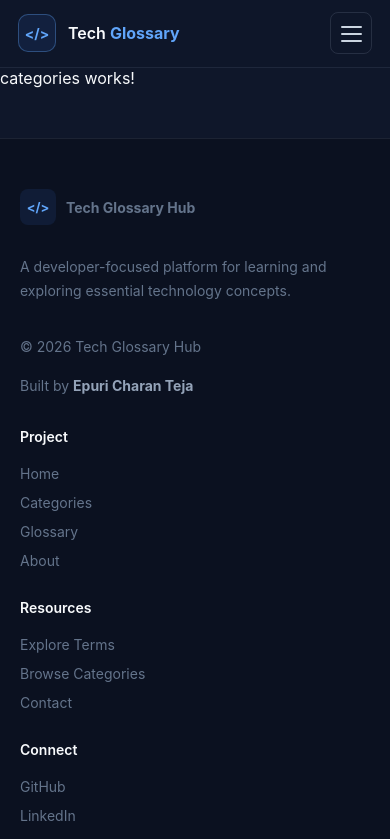
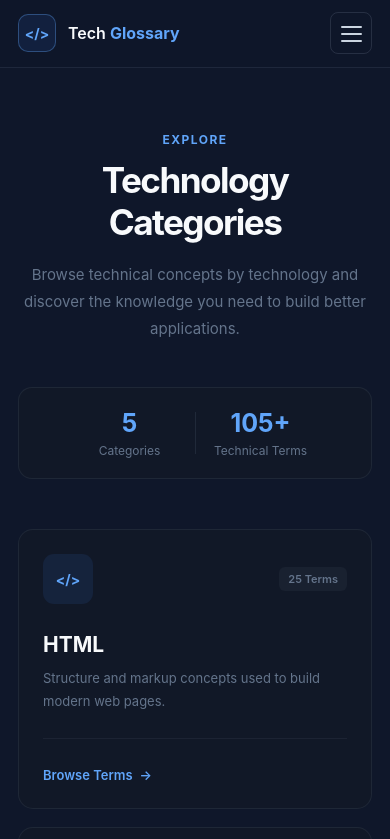
Before and after one commit to charanepuri/tech-glossary-hub-angular, an Angular app: page /categories in a window 390 px wide. Shown: the top 839 px of the page. Built offline with nearby package versions, Linux system fonts and the light colour scheme.

Commit message:
feat: build responsive categories page

```diff
--- a/src/app/pages/categories/categories.css
+++ b/src/app/pages/categories/categories.css
@@ -0,0 +1,387 @@
+:host {
+  display: block;
+}
+
+.categories-page {
+  max-width: 1200px;
+
+  margin: 0 auto;
+
+  padding: 80px 24px 40px;
+}
+
+/* =========================
+   Page Header
+========================= */
+
+.page-header {
+  max-width: 700px;
+
+  margin: 0 auto 45px;
+
+  text-align: center;
+}
+
+.page-label {
+  display: inline-block;
+
+  margin-bottom: 12px;
+
+  color: #60a5fa;
+
+  font-size: 12px;
+  font-weight: 700;
+
+  text-transform: uppercase;
+
+  letter-spacing: 0.12em;
+}
+
+.page-header h1 {
+  margin: 0;
+
+  color: #f8fafc;
+
+  font-size: clamp(2.2rem, 5vw, 3.5rem);
+
+  font-weight: 750;
+
+  letter-spacing: -0.045em;
+}
+
+.page-header p {
+  margin: 18px auto 0;
+
+  color: #64748b;
+
+  font-size: 15px;
+
+  line-height: 1.8;
+}
+
+
+/* =========================
+   Summary
+========================= */
+
+.summary-card {
+  max-width: 550px;
+
+  margin: 0 auto 50px;
+
+  padding: 24px;
+
+  display: flex;
+  align-items: center;
+  justify-content: center;
+
+  border: 1px solid rgba(148, 163, 184, 0.1);
+
+  border-radius: 14px;
+
+  background: #111827;
+}
+
+.summary-item {
+  min-width: 170px;
+
+  display: flex;
+  flex-direction: column;
+
+  align-items: center;
+
+  gap: 5px;
+}
+
+.summary-item strong {
+  color: #60a5fa;
+
+  font-size: 25px;
+}
+
+.summary-item span {
+  color: #64748b;
+
+  font-size: 12px;
+}
+
+.summary-divider {
+  width: 1px;
+  height: 42px;
+
+  background: rgba(148, 163, 184, 0.12);
+}
+
+
+/* =========================
+   Category Grid
+========================= */
+
+.category-grid {
+  display: grid;
+
+  grid-template-columns: repeat(3, 1fr);
+
+  gap: 18px;
+}
+
+.category-card {
+  min-height: 280px;
+
+  padding: 24px;
+
+  display: flex;
+  flex-direction: column;
+
+  border: 1px solid rgba(148, 163, 184, 0.1);
+
+  border-radius: 15px;
+
+  background: #111827;
+
+  transition:
+    transform 0.3s ease,
+    border-color 0.3s ease,
+    background 0.3s ease;
+}
+
+.category-card:hover {
+  transform: translateY(-5px);
+
+  border-color: rgba(96, 165, 250, 0.3);
+
+  background: #172033;
+}
+
+
+/* Card Header */
+
+.card-header {
+  display: flex;
+
+  align-items: center;
+  justify-content: space-between;
+
+  gap: 15px;
+}
+
+.category-icon {
+  width: 50px;
+  height: 50px;
+
+  display: flex;
+  align-items: center;
+  justify-content: center;
+
+  border-radius: 11px;
+
+  background: rgba(59, 130, 246, 0.1);
+
+  color: #60a5fa;
+
+  font-size: 14px;
+  font-weight: 700;
+}
+
+.term-count {
+  padding: 5px 9px;
+
+  border-radius: 6px;
+
+  background: rgba(148, 163, 184, 0.06);
+
+  color: #64748b;
+
+  font-size: 11px;
+  font-weight: 600;
+}
+
+
+/* Card Content */
+
+.card-content {
+  flex: 1;
+
+  padding-top: 28px;
+}
+
+.card-content h2 {
+  margin: 0 0 10px;
+
+  color: #f8fafc;
+
+  font-size: 21px;
+}
+
+.card-content p {
+  margin: 0;
+
+  color: #64748b;
+
+  font-size: 13px;
+
+  line-height: 1.75;
+}
+
+
+/* Card Footer */
+
+.card-footer {
+  padding-top: 25px;
+
+  border-top: 1px solid rgba(148, 163, 184, 0.08);
+}
+
+.browse-link {
+  display: inline-flex;
+
+  align-items: center;
+
+  gap: 7px;
+
+  color: #60a5fa;
+
+  font-size: 13px;
+  font-weight: 600;
+
+  transition: gap 0.25s ease;
+}
+
+.browse-link:hover {
+  gap: 11px;
+}
+
+
+/* =========================
+   CTA
+========================= */
+
+.categories-cta {
+  margin-top: 70px;
+
+  padding: 35px;
+
+  display: flex;
+
+  align-items: center;
+
+  justify-content: space-between;
+
+  gap: 30px;
+
+  border: 1px solid rgba(96, 165, 250, 0.12);
+
+  border-radius: 16px;
+
+  background:
+    radial-gradient(
+      circle at 10% 50%,
+      rgba(59, 130, 246, 0.08),
+      transparent 45%
+    ),
+    #111827;
+}
+
+.categories-cta h2 {
+  margin: 0;
+
+  color: #f8fafc;
+
+  font-size: 21px;
+}
+
+.categories-cta p {
+  max-width: 600px;
+
+  margin: 9px 0 0;
+
+  color: #64748b;
+
+  font-size: 13px;
+
+  line-height: 1.7;
+}
+
+.cta-button {
+  flex-shrink: 0;
+
+  display: inline-flex;
+
+  align-items: center;
+
+  gap: 8px;
+
+  padding: 12px 18px;
+
+  border-radius: 9px;
+
+  background: #3b82f6;
+
+  color: white;
+
+  font-size: 13px;
+  font-weight: 600;
+
+  transition:
+    background 0.25s ease,
+    transform 0.25s ease;
+}
+
+.cta-button:hover {
+  background: #2563eb;
+
+  transform: translateY(-2px);
+}
+
+
+/* =========================
+   Responsive
+========================= */
+
+@media (max-width: 900px) {
+
+  .category-grid {
+    grid-template-columns: repeat(2, 1fr);
+  }
+
+}
+
+@media (max-width: 700px) {
+
+  .categories-page {
+    padding: 60px 18px 30px;
+  }
+
+  .categories-cta {
+    flex-direction: column;
+
+    align-items: flex-start;
+  }
+
+  .cta-button {
+    width: 100%;
+
+    justify-content: center;
+  }
+
+}
+
+@media (max-width: 550px) {
+
+  .category-grid {
+    grid-template-columns: 1fr;
+  }
+
+  .summary-card {
+    padding: 20px 10px;
+  }
+
+  .summary-item {
+    min-width: 130px;
+  }
+
+  .categories-cta {
+    padding: 28px 22px;
+  }
+
+}
--- a/src/app/pages/categories/categories.html
+++ b/src/app/pages/categories/categories.html
@@ -1 +1,139 @@
-<p>categories works!</p>
+<section class="categories-page">
+
+  <!-- Page Header -->
+  <div class="page-header">
+
+    <span class="page-label">
+      Explore
+    </span>
+
+    <h1>
+      Technology Categories
+    </h1>
+
+    <p>
+      Browse technical concepts by technology and discover
+      the knowledge you need to build better applications.
+    </p>
+
+  </div>
+
+
+  <!-- Category Summary -->
+  <div class="summary-card">
+
+    <div class="summary-item">
+
+      <strong>
+        {{ categories.length }}
+      </strong>
+
+      <span>
+        Categories
+      </span>
+
+    </div>
+
+    <div class="summary-divider"></div>
+
+    <div class="summary-item">
+
+      <strong>
+        {{ totalTerms() }}+
+      </strong>
+
+      <span>
+        Technical Terms
+      </span>
+
+    </div>
+
+  </div>
+
+
+  <!-- Categories -->
+  <div class="category-grid">
+
+    @for (
+      category of categories;
+      track category.id
+    ) {
+
+      <article class="category-card">
+
+        <div class="card-header">
+
+          <div class="category-icon">
+            {{ category.icon }}
+          </div>
+
+          <span class="term-count">
+            {{ category.termCount }} Terms
+          </span>
+
+        </div>
+
+
+        <div class="card-content">
+
+          <h2>
+            {{ category.name }}
+          </h2>
+
+          <p>
+            {{ category.description }}
+          </p>
+
+        </div>
+
+
+        <div class="card-footer">
+
+          <a
+            routerLink="/glossary"
+            class="browse-link"
+          >
+            Browse Terms
+            <span>→</span>
+          </a>
+
+        </div>
+
+      </article>
+
+    }
+
+  </div>
+
+
+  <!-- Bottom CTA -->
+  <section class="categories-cta">
+
+    <div>
+
+      <span class="page-label">
+        Keep Learning
+      </span>
+
+      <h2>
+        Can't find what you're looking for?
+      </h2>
+
+      <p>
+        Explore the complete glossary to discover more
+        programming and web development concepts.
+      </p>
+
+    </div>
+
+    <a
+      routerLink="/glossary"
+      class="cta-button"
+    >
+      Explore Glossary
+      <span>→</span>
+    </a>
+
+  </section>
+
+</section>
--- a/src/app/pages/categories/categories.ts
+++ b/src/app/pages/categories/categories.ts
@@ -1,9 +1,69 @@
 import { Component } from '@angular/core';
+import { RouterLink } from '@angular/router';
+
+interface Category {
+  id: number;
+  name: string;
+  description: string;
+  icon: string;
+  termCount: number;
+}
 
 @Component({
   selector: 'app-categories',
-  imports: [],
+  imports: [RouterLink],
   templateUrl: './categories.html',
-  styleUrl: './categories.css',
+  styleUrl: './categories.css'
 })
-export class Categories {}
+export class Categories {
+
+  categories: Category[] = [
+    {
+      id: 1,
+      name: 'HTML',
+      description:
+        'Structure and markup concepts used to build modern web pages.',
+      icon: '</>',
+      termCount: 25
+    },
+    {
+      id: 2,
+      name: 'CSS',
+      description:
+        'Styling, layouts, animations, and responsive design concepts.',
+      icon: '#',
+      termCount: 25
+    },
+    {
+      id: 3,
+      name: 'JavaScript',
+      description:
+        'Core JavaScript programming and interactive web development concepts.',
+      icon: 'JS',
+      termCount: 25
+    },
+    {
+      id: 4,
+      name: 'React',
+      description:
+        'Modern React concepts for creating reusable user interfaces.',
+      icon: '⚛',
+      termCount: 15
+    },
+    {
+      id: 5,
+      name: 'TypeScript',
+      description:
+        'Typed JavaScript concepts for building scalable applications.',
+      icon: 'TS',
+      termCount: 15
+    }
+  ];
+
+  totalTerms(): number {
+    return this.categories.reduce(
+      (total, category) => total + category.termCount,
+      0
+    );
+  }
+}
```
